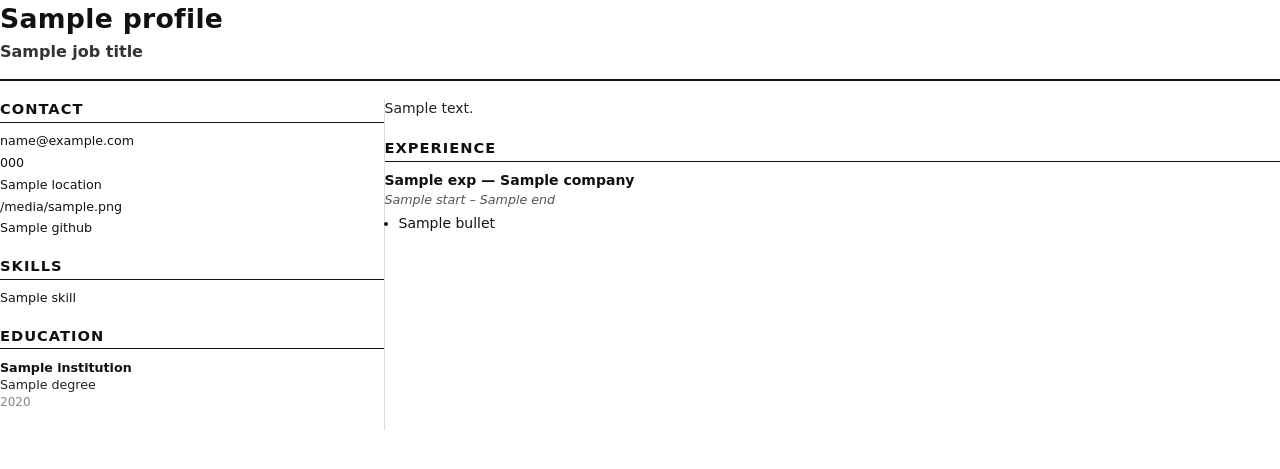
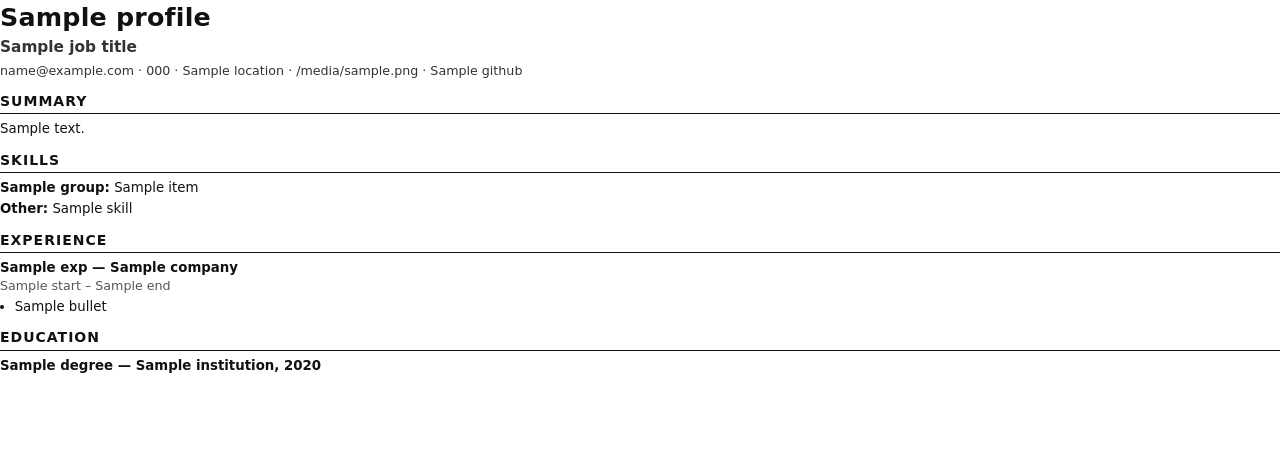
Before and after one commit to astraDukoWave/career-ai, a Python web app: template backend/app/templates/cv_template.html in a window 1280 px wide. Shown: the top 469 px of the page. Run offline with Jinja, Linux system fonts and the light colour scheme; the template is opened without the code that fills it: most values are stand-ins (such as "Sample title", 1, 10 or a date in 2020).

Commit message:
fix(cv): switch the PDF template to a single ATS-friendly column
The 30/70 two-column table interleaved contact details and skills with
the summary and experience when a parser extracted the text (checked with
pdftotext on a real generated CV: the LinkedIn URL landed mid-sentence in
the summary).

New layout: header with a one-line contact list (items never break inside
a URL), then Summary, Skills (pre-parsed groups), Experience, Education,
top to bottom. No tables. Page size US Letter, which is also Mexico's
"carta". Tests assert no table, section order, intact skill groups, and
that pdftotext reads the summary as one unbroken sentence.

Co-Authored-By: Claude Opus 5.5 <noreply@anthropic.com>
Claude-Session: https://claude.ai/code/session_01CVM56euTm1VkaPZvqNLpSR

```diff
--- a/backend/app/templates/cv_template.html
+++ b/backend/app/templates/cv_template.html
@@ -1,12 +1,18 @@
 {# =====================================================================
-   CV template — ATS-friendly two-column layout (30% / 70%).
+   CV template — single-column, ATS-friendly.
 
-   Rules enforced (from the architecture doc + Sprint 2 spec):
-   - Title = exact job posting title (passed in as `job_title`)
-   - Left column 30%: contact (incl. LinkedIn / GitHub) + skills + education
-   - Right column 70%: summary + experience
-   - 100% white background — no dark sidebars, no images, no UI chrome
-   - No fancy fonts that PDF parsers can't read
+   Why one column: parsers read a PDF top to bottom, left to right. The
+   previous two-column table interleaved contact details and skills with
+   the summary and experience when the text was extracted (checked with
+   pdftotext on a real generated CV, 2026-09-28).
+
+   Rules enforced:
+   - Title = job title extracted from the posting (passed in as `job_title`)
+   - Standard section headings: Summary, Skills, Experience, Education
+   - No tables, no columns, no images; contact details as one text line
+   - Skills arrive pre-parsed (`skill_groups`, `skill_items`) from
+     app.services.cv_format — the template never splits strings itself
+   - Plain fonts PDF parsers can read; US Letter (also Mexico's "carta")
    ===================================================================== #}
 <!DOCTYPE html>
 <html lang="en">
@@ -14,210 +20,113 @@
   <meta charset="utf-8">
   <title>{{ profile.name }} — {{ job_title }}</title>
   <style>
-    /* Page setup for WeasyPrint */
     @page {
-      size: A4;
-      margin: 1.4cm 1.4cm;
+      size: Letter;
+      margin: 1.5cm 1.7cm;
     }
 
     * { box-sizing: border-box; }
 
     body {
       font-family: "DejaVu Sans", Arial, sans-serif;
-      font-size: 10.5pt;
+      font-size: 10pt;
       color: #111;
       background: #fff;
       margin: 0;
-      line-height: 1.4;
+      line-height: 1.38;
     }
 
-    /* Title block */
-    .header {
-      border-bottom: 2px solid #111;
-      padding-bottom: 0.4cm;
-      margin-bottom: 0.5cm;
-    }
+    .header { margin-bottom: 0.3cm; }
     .header h1 {
-      font-size: 20pt;
-      margin: 0 0 0.1cm 0;
-      letter-spacing: 0.3px;
+      font-size: 19pt;
+      margin: 0;
+      letter-spacing: 0.2px;
     }
     .header .role {
-      font-size: 12pt;
+      font-size: 11.5pt;
       font-weight: 600;
+      color: #333;
+      margin: 2px 0 4px 0;
+    }
+    .header .contact {
+      font-size: 9.5pt;
       color: #333;
       margin: 0;
     }
+    /* Wrap between contact items, never inside one (keeps URLs whole). */
+    .contact-item { white-space: nowrap; }
 
-    /* Two-column layout via table — most reliable for WeasyPrint */
-    .layout { width: 100%; border-collapse: collapse; }
-    .layout td { vertical-align: top; padding: 0; }
-    .col-left  { width: 30%; padding-right: 0.6cm; }
-    .col-right { width: 70%; padding-left: 0.6cm; border-left: 1px solid #ddd; }
-
-    section { margin-bottom: 0.5cm; }
+    section { margin-top: 0.32cm; }
     section h2 {
-      font-size: 11pt;
+      font-size: 10.5pt;
       text-transform: uppercase;
       letter-spacing: 1px;
-      color: #111;
       border-bottom: 1px solid #111;
       padding-bottom: 2px;
-      margin: 0 0 0.25cm 0;
+      margin: 0 0 0.16cm 0;
     }
 
-    /* Contact list */
-    .contact p { margin: 0 0 4px 0; font-size: 9.5pt; word-break: break-word; }
+    .summary { margin: 0; }
 
-    /* Skills (flat) */
-    .skills-list { margin: 0; padding: 0; list-style: none; font-size: 9.5pt; }
-    .skills-list li { display: inline; }
-    .skills-list li:not(:last-child)::after {
-      content: " · ";
-      color: #888;
+    .skill-line { margin: 0 0 3px 0; }
+    .skill-label { font-weight: 600; }
+
+    .entry {
+      margin-bottom: 0.26cm;
+      page-break-inside: avoid;
     }
-
-    /* Skills (grouped) */
-    .skill-group { margin-bottom: 0.25cm; }
-    .skill-group-label {
+    .entry-head {
       font-weight: 600;
-      font-size: 9.5pt;
-      margin: 0 0 2px 0;
-    }
-    .skill-items {
-      margin: 0;
-      padding-left: 1em;
-      font-size: 9.5pt;
-    }
-    .skill-items li { margin-bottom: 1px; }
-    .skill-orphan { margin: 0 0 4px 0; font-size: 9.5pt; }
-
-    /* Summary */
-    .summary {
-      margin: 0 0 0.5cm 0;
-      font-size: 10.5pt;
-      color: #222;
-    }
-
-    /* Experience entries */
-    .experience-item { margin-bottom: 0.4cm; }
-    .experience-item .role-line {
-      font-weight: 600;
-      font-size: 10.5pt;
       margin: 0;
     }
-    .experience-item .meta {
-      font-style: italic;
+    .entry-meta {
       font-size: 9.5pt;
       color: #555;
-      margin: 0 0 0.15cm 0;
+      margin: 0 0 3px 0;
     }
-    .experience-item ul {
+    ul {
       margin: 0;
-      padding-left: 1em;
+      padding-left: 1.1em;
     }
-    .experience-item ul li { margin-bottom: 2px; }
-
-    /* Education entries (sidebar) */
-    .education-item { margin-bottom: 0.3cm; }
-    .education-item .institution {
-      font-weight: 600;
-      font-size: 9.5pt;
-      margin: 0;
-    }
-    .education-item .degree {
-      font-size: 9.5pt;
-      margin: 0;
-      color: #222;
-    }
-    .education-item .year {
-      font-size: 9pt;
-      color: #888;
-      margin: 0;
-    }
+    li { margin-bottom: 2px; }
   </style>
 </head>
 <body>
   <header class="header">
     <h1>{{ profile.name }}</h1>
     <p class="role">{{ job_title }}</p>
+    {% set contact = [profile.email, profile.phone, profile.location, profile.linkedin, profile.github] | select | list %}
+    {% if contact %}
+    <p class="contact">{% for item in contact %}<span class="contact-item">{{ item }}</span>{% if not loop.last %} · {% endif %}{% endfor %}</p>
+    {% endif %}
   </header>
 
-  <table class="layout">
-    <tr>
-      {# ============= LEFT COLUMN — contact + skills + education ============= #}
-      <td class="col-left">
-        <section class="contact">
-          <h2>Contact</h2>
-          {% if profile.email %}<p>{{ profile.email }}</p>{% endif %}
-          {% if profile.phone %}<p>{{ profile.phone }}</p>{% endif %}
-          {% if profile.location %}<p>{{ profile.location }}</p>{% endif %}
-          {% if profile.linkedin %}<p>{{ profile.linkedin }}</p>{% endif %}
-          {% if profile.github %}<p>{{ profile.github }}</p>{% endif %}
-        </section>
-
-        {% if profile.skills %}
+  {% if profile.summary %}
   <section>
-          <h2>Skills</h2>
-          {# Detect grouping: any chunk with ':' triggers labelled-subsection mode. #}
-          {% set ns = namespace(has_groups=false) %}
-          {% for s in profile.skills %}
-            {% if ':' in s %}{% set ns.has_groups = true %}{% endif %}
-          {% endfor %}
-
-          {% if ns.has_groups %}
-            {% for chunk in profile.skills %}
-              {% if ':' in chunk %}
-                {% set parts = chunk.split(':', 1) %}
-                <div class="skill-group">
-                  <p class="skill-group-label">{{ parts[0] | trim }}</p>
-                  <ul class="skill-items">
-                    {% for item in parts[1].split(',') %}
-                      {% if item.strip() %}<li>{{ item.strip() }}</li>{% endif %}
-                    {% endfor %}
-                  </ul>
-                </div>
-              {% else %}
-                <p class="skill-orphan">{{ chunk }}</p>
-              {% endif %}
-            {% endfor %}
-          {% else %}
-            <ul class="skills-list">
-              {% for skill in profile.skills %}
-                <li>{{ skill }}</li>
-              {% endfor %}
-            </ul>
-          {% endif %}
+    <h2>Summary</h2>
+    <p class="summary">{{ profile.summary }}</p>
   </section>
   {% endif %}
 
-        {% if profile.education %}
+  {% if skill_groups or skill_items %}
   <section>
-          <h2>Education</h2>
-          {% for edu in profile.education %}
-          <div class="education-item">
-            <p class="institution">{{ edu.institution }}</p>
-            <p class="degree">{{ edu.degree }}</p>
-            {% if edu.year %}<p class="year">{{ edu.year }}</p>{% endif %}
-          </div>
+    <h2>Skills</h2>
+    {% for group in skill_groups %}
+    <p class="skill-line"><span class="skill-label">{{ group.label }}:</span> {{ group.items | join(", ") }}</p>
     {% endfor %}
+    {% if skill_items %}
+    <p class="skill-line">{% if skill_groups %}<span class="skill-label">Other:</span> {% endif %}{{ skill_items | join(", ") }}</p>
+    {% endif %}
   </section>
-        {% endif %}
-      </td>
-
-      {# ============= RIGHT COLUMN — summary + experience ============= #}
-      <td class="col-right">
-        {% if profile.summary %}
-        <p class="summary">{{ profile.summary }}</p>
   {% endif %}
 
   {% if profile.experience %}
   <section>
     <h2>Experience</h2>
     {% for exp in profile.experience %}
-          <div class="experience-item">
-            <p class="role-line">{{ exp.title }} — {{ exp.company }}</p>
-            <p class="meta">{{ exp.start }} – {{ exp.end }}</p>
+    <div class="entry">
+      <p class="entry-head">{{ exp.title }} — {{ exp.company }}</p>
+      <p class="entry-meta">{{ exp.start }} – {{ exp.end }}</p>
       {% if exp.bullets %}
       <ul>
         {% for bullet in exp.bullets %}
@@ -229,8 +138,16 @@
     {% endfor %}
   </section>
   {% endif %}
-      </td>
-    </tr>
-  </table>
+
+  {% if profile.education %}
+  <section>
+    <h2>Education</h2>
+    {% for edu in profile.education %}
+    <div class="entry">
+      <p class="entry-head">{{ edu.degree }} — {{ edu.institution }}{% if edu.year %}, {{ edu.year }}{% endif %}</p>
+    </div>
+    {% endfor %}
+  </section>
+  {% endif %}
 </body>
 </html>
```
Also changed, not shown: backend/tests/test_cv_template.py (added, +74 -0 lines). Lines whose indentation alone changed are shown as unchanged.
